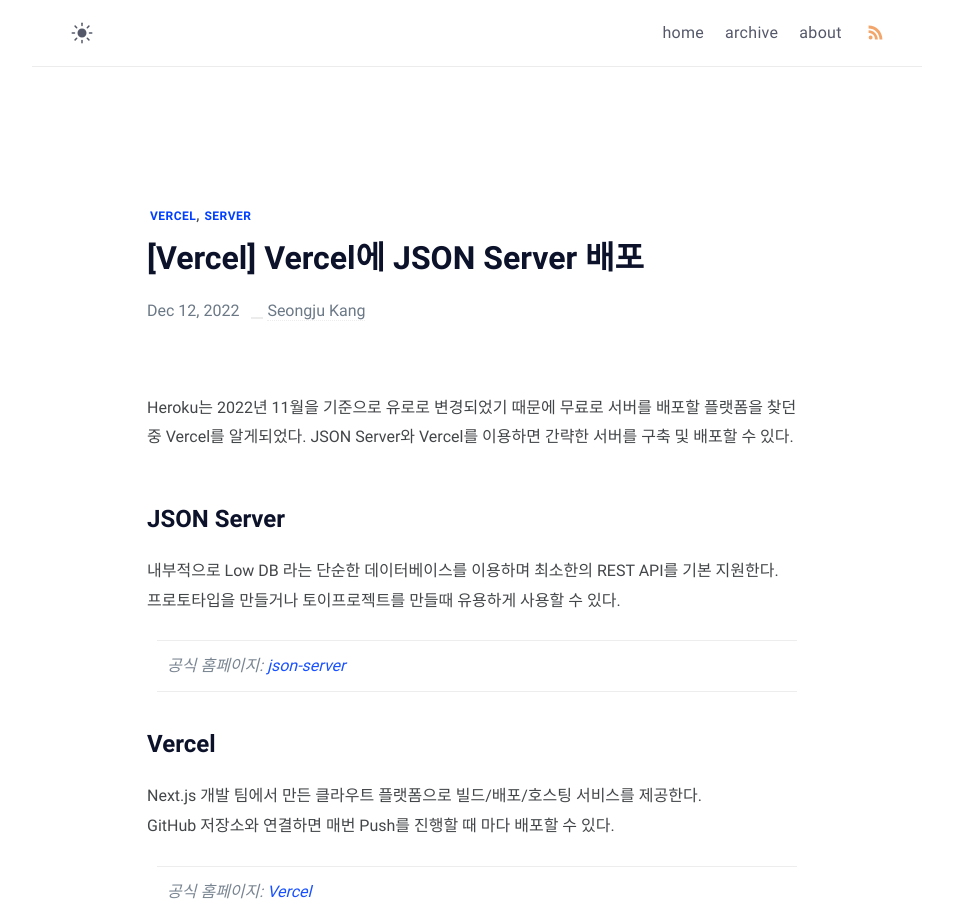
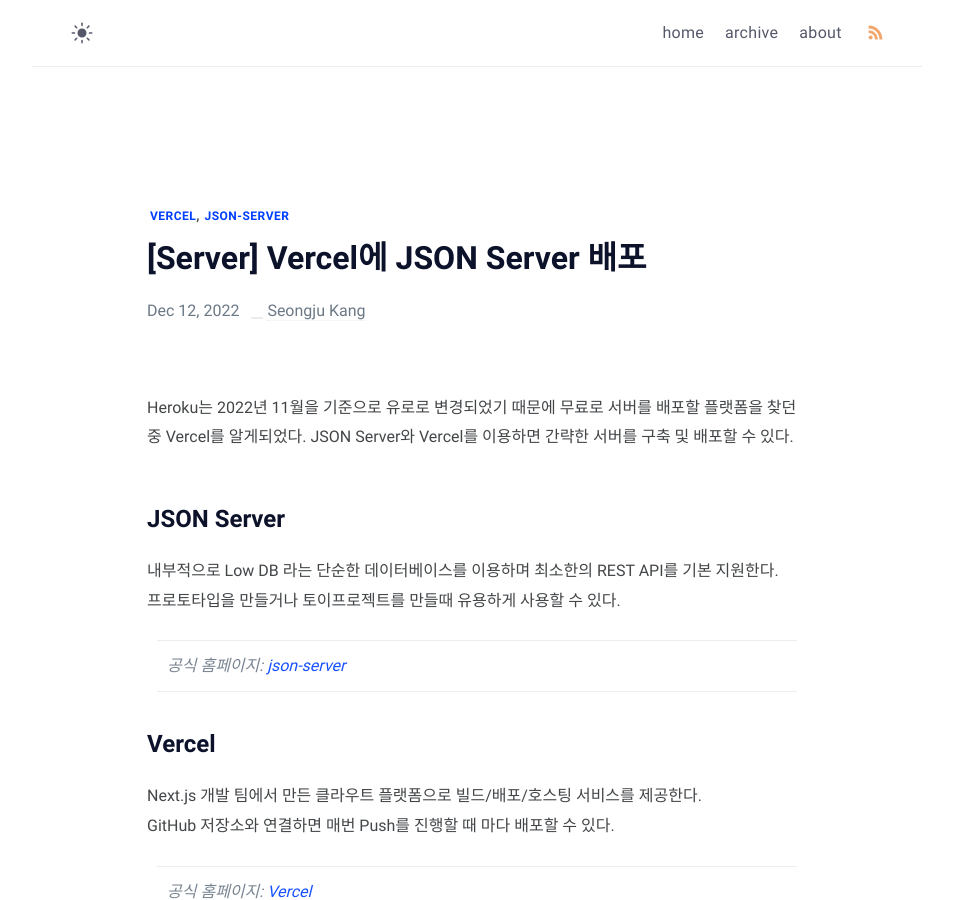
Before and after one commit to recordhouse/recordhouse.github.io, a Jekyll site: the page built from _posts/vercel-deploy-json-server/2022-12-11-vercel-deploy-json-server.md, in a window 1280 px wide and 900 px high. Shown: the whole window, without its empty margins (163-1116 px from the left). Built offline with Jekyll 4.4.1, drawn with Linux system fonts in a browser that asks for light colours; some web fonts are replaced.

Commit message:
Vercel에 JSON Server 배포 포스팅 업데이트

```diff
--- a/_posts/vercel-deploy-json-server/2022-12-11-vercel-deploy-json-server.md
+++ b/_posts/vercel-deploy-json-server/2022-12-11-vercel-deploy-json-server.md
@@ -1,9 +1,9 @@
 ---
 layout: post
-title: "[Vercel] Vercel에 JSON Server 배포"
+title: "[Server] Vercel에 JSON Server 배포"
 date: 2022-12-11 21:04:48
 modified: 2022-12-11 16:49:47
-tag: [vercel, server]
+tag: [vercel, json-server]
 ---
 
 Heroku는 2022년 11월을 기준으로 유로로 변경되었기 때문에 무료로 서버를 배포할 플랫폼을 찾던중 Vercel를 알게되었다. JSON Server와 Vercel를 이용하면 간략한 서버를 구축 및 배포할 수 있다.
```
